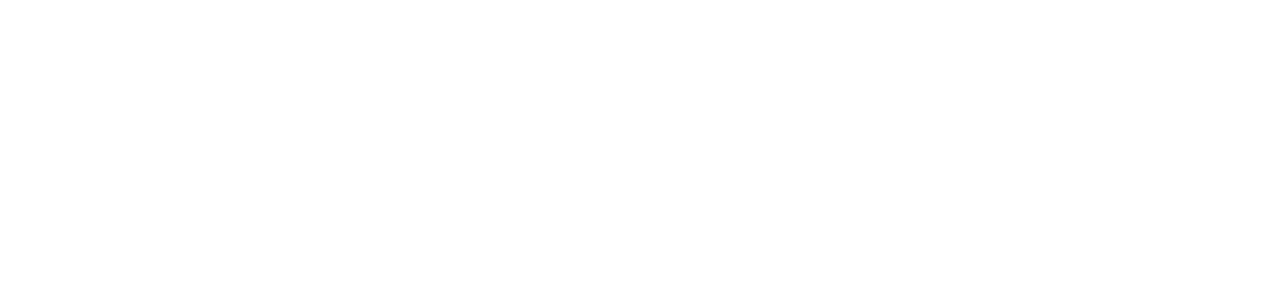
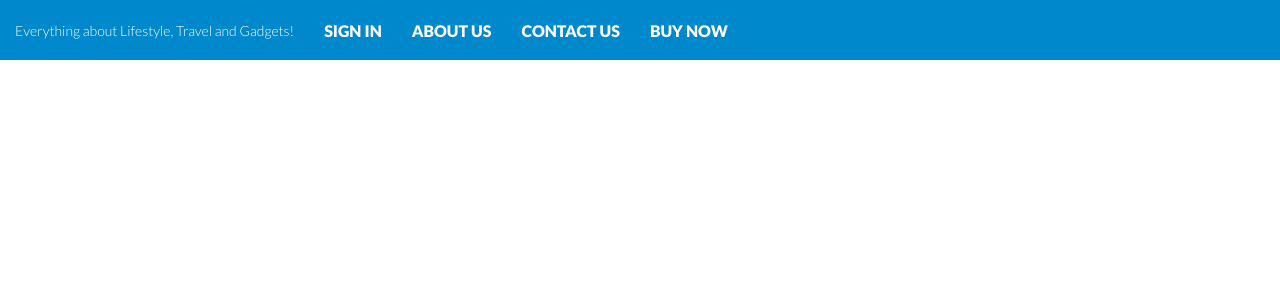
Before and after one commit to LorenzoBuongiorno/proj-html-vuejs, a Vue app: page / in a window 1280 px wide. Shown: the top 300 px of the page. Built offline with nearby package versions, Linux system fonts and the light colour scheme.

Commit message:
top fixed bar

```diff
--- a/src/App.vue
+++ b/src/App.vue
@@ -1,9 +1,7 @@
 <template>
   <div id="app">
     <header>
-      <div class="fixed-bar"></div>
-      <div class="logo"></div>
-      <div class="navbar"></div>
+      <header-box/>
     </header>
     <main>
       <div class="jumbotron"></div>
@@ -25,16 +23,20 @@
 </template>
 
 <script>
+import HeaderBox from './components/HeaderBox.vue'
 
 export default {
   name: 'App',
   components: {
+    HeaderBox
 
   }
 }
 </script>
 
 <style lang="scss">
+@import url('https://fonts.googleapis.com/css2?family=Lato:wght@300;400;900&display=swap');
+@import 'style/main.scss';
 #app {
 
 }
--- /dev/null
+++ b/src/components/HeaderBox.vue
@@ -0,0 +1,41 @@
+<template>
+    <div>
+        <div class="fixed-bar">
+            <span>Everything about Lifestyle, Travel and Gadgets!</span>
+            <a href="#">SIGN IN</a>
+            <a href="#">ABOUT US</a>
+            <a href="#">CONTACT US</a>
+            <a href="#">BUY NOW</a>
+        </div>
+        <div class="logo"></div>
+        <div class="navbar"></div>
+    </div>
+</template>
+
+<script>
+export default {
+
+}
+</script>
+
+<style lang="scss">
+@import '@/style/variables.scss';
+.fixed-bar{
+    width: 100%;
+    position: fixed;
+    height: 60px;
+    background-color: $main-blue-color;
+    display: flex;
+    align-items: center;
+    font-weight: 900;
+    span{
+        color: #fff;
+        font-size: 14px;
+        margin: 0px 15px;
+        font-weight: 300;
+    }
+    a{
+        margin: 0px 15px;
+    }
+}
+</style>
--- /dev/null
+++ b/src/style/main.scss
@@ -0,0 +1,11 @@
+*{
+    box-sizing: border-box;
+    margin: 0;
+    padding: 0;
+    font-family: 'Lato', sans-serif;
+}
+
+a{
+    text-decoration: none;
+    color: #fff;
+}
--- /dev/null
+++ b/src/style/variables.scss
@@ -0,0 +1 @@
+$main-blue-color: #0088cc;
```
